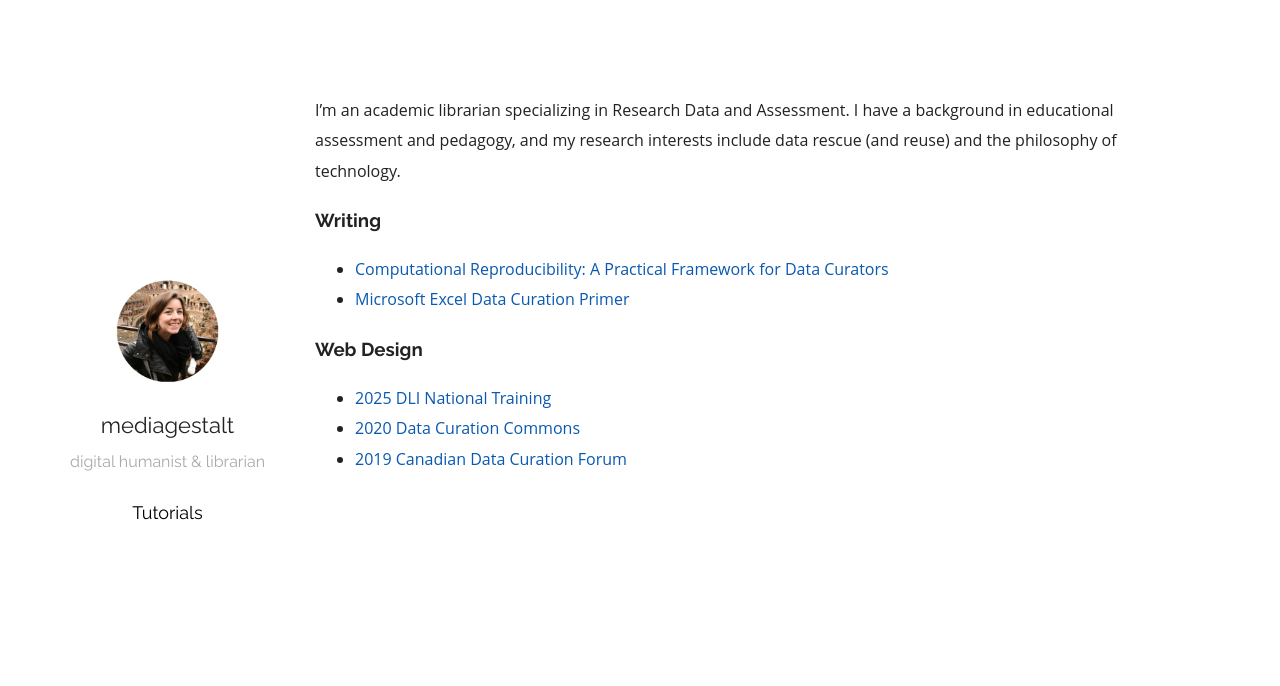
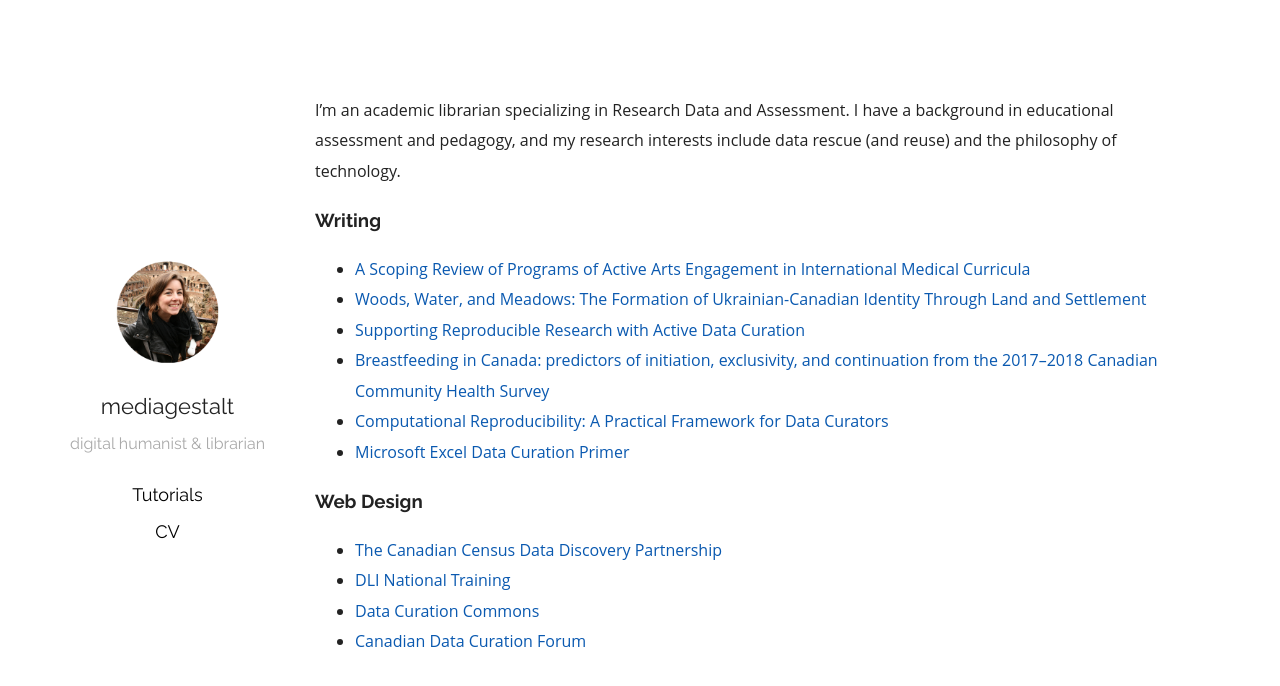
Before and after one commit to mediagestalt/mediagestalt.github.io, a Jekyll site: the page built from index.md, in a window 1280 px wide. Shown: the top 686 px of the page. Built offline with Jekyll 4.4.1, drawn with Linux system fonts in a browser that asks for light colours; nearby versions of some CDN libraries.

Commit message:
updating home page works

```diff
--- a/_data/side-menu.yml
+++ b/_data/side-menu.yml
@@ -5,5 +5,5 @@ links:
 #    url: /presentations/
   - title: "Tutorials"
     url: /tutorials/
-# - title: "CV"
+  - title: "CV"
     url: /cv/
--- a/index.md
+++ b/index.md
@@ -12,11 +12,16 @@ I'm passionate about Canadian politics and discourse. My [masters thesis](http:/
 --->
 ### Writing
 
-- [Computational Reproducibility: A Practical Framework for Data Curators](https://escholarship.umassmed.edu/jeslib/vol10/iss3/7/)
+- [A Scoping Review of Programs of Active Arts Engagement in International Medical Curricula](https://doi.org/10.5334/pme.1506)
+- [Woods, Water, and Meadows: The Formation of Ukrainian-Canadian Identity Through Land and Settlement](https://doi.org/10.15353/acmla.n174.6015)
+- [Supporting Reproducible Research with Active Data Curation](https://doi.org/10.5206/qqsg2445)
+- [Breastfeeding in Canada: predictors of initiation, exclusivity, and continuation from the 2017–2018 Canadian Community Health Survey](https://doi.org/10.1139/apnm-2022-0333)
+- [Computational Reproducibility: A Practical Framework for Data Curators](https://doi.org/10.7191/jeslib.2021.1206)
 - [Microsoft Excel Data Curation Primer](https://hdl.handle.net/11299/202816)
 
 ### Web Design
 
-- [2025 DLI National Training](https://dli-training.github.io)
-- [2020 Data Curation Commons](https://portage-ceg.github.io)
-- [2019 Canadian Data Curation Forum](https://data-curation.github.io)
+- [The Canadian Census Data Discovery Partnership](https://cddp-pddr.ca)
+- [DLI National Training](https://dli-training.github.io)
+- [Data Curation Commons](https://portage-ceg.github.io)
+- [Canadian Data Curation Forum](https://data-curation.github.io)
```
